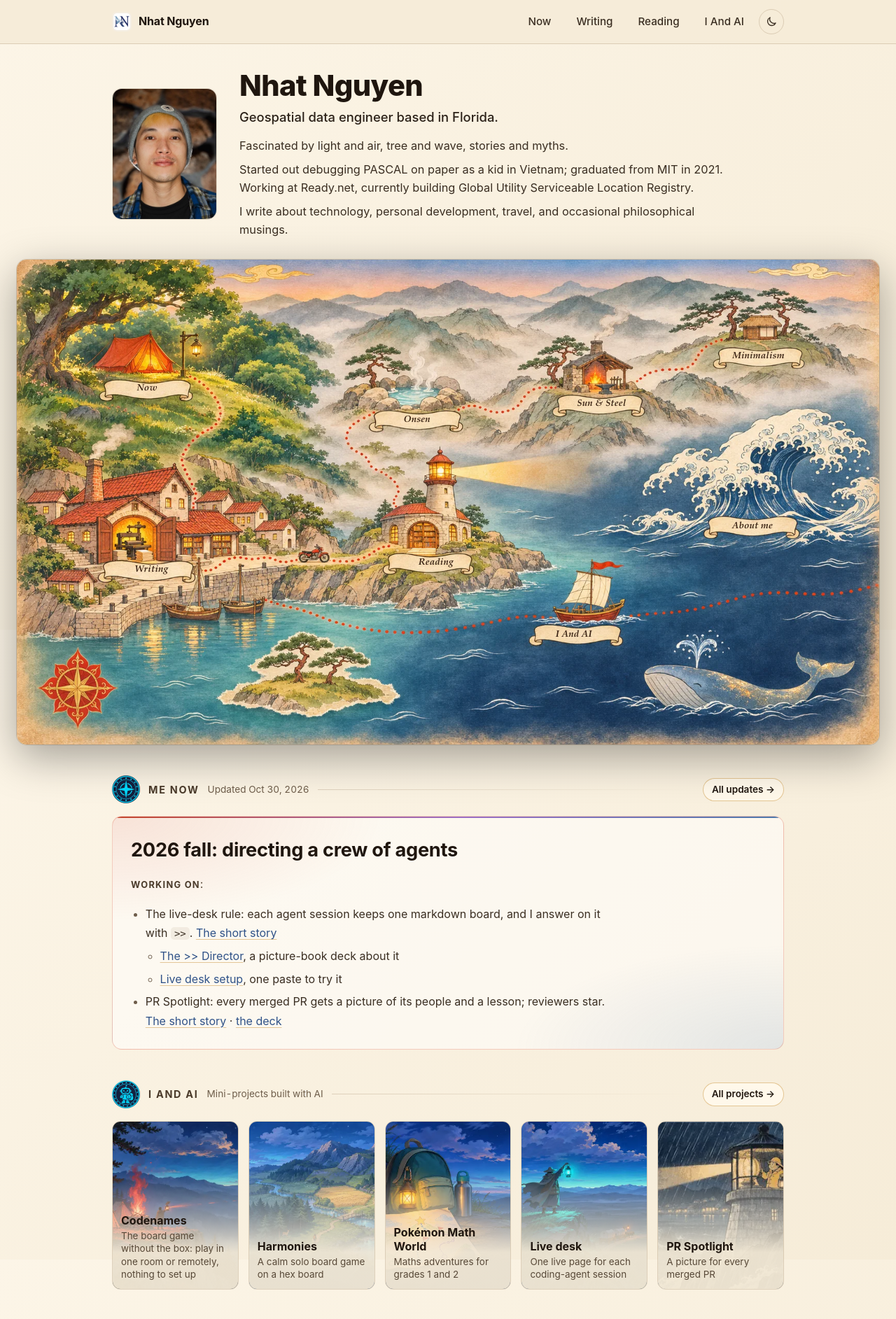
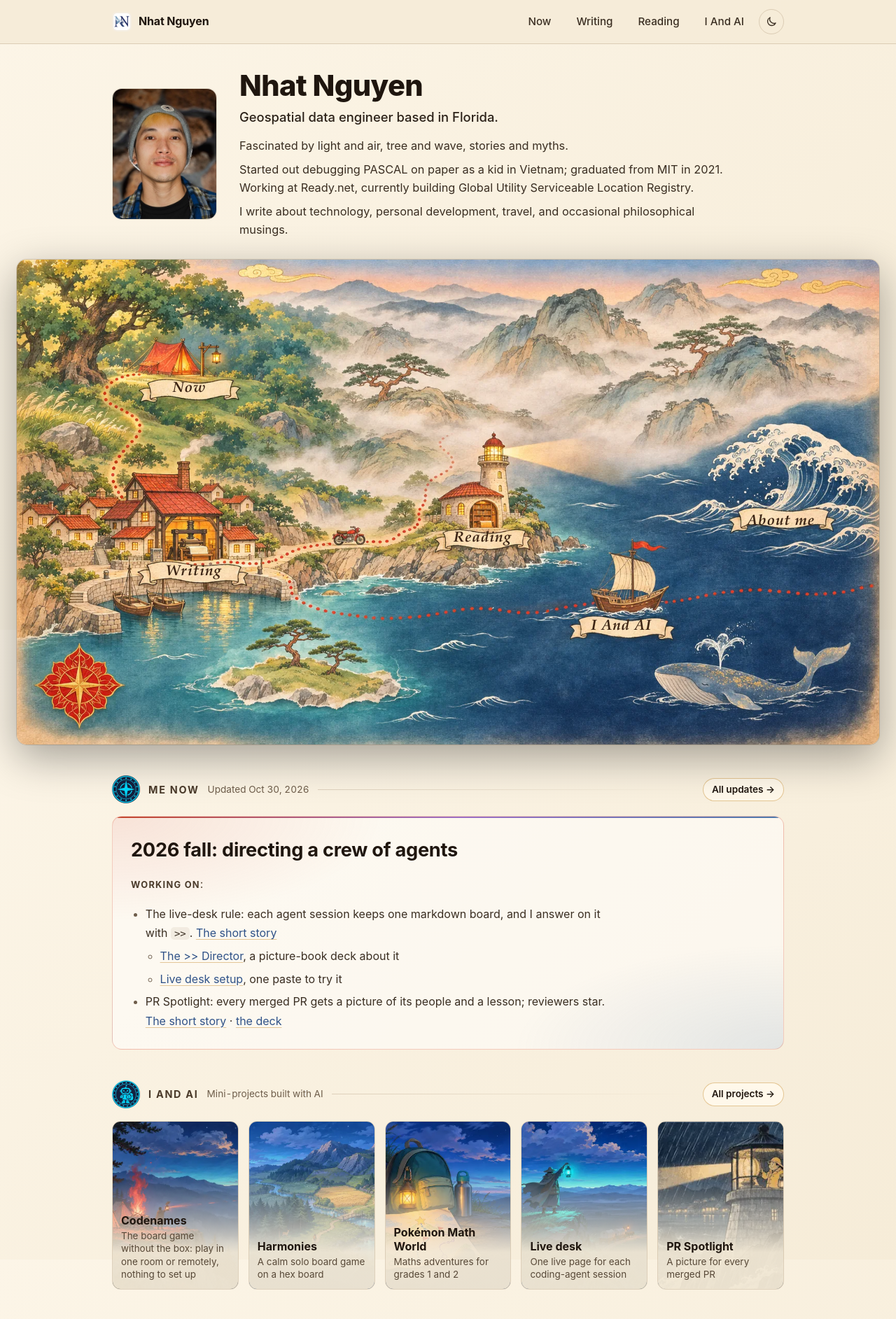
Before and after one commit to ngnnah/ngnnah.github.io, a Jekyll site: the page built from index.html, in a window 1280 px wide. Shown: the top 1885 px of the page at 70% size. Built offline with Jekyll 4.4.1, drawn with Linux system fonts in a browser that asks for light colours.

Commit message:
Home map v7: the map links the site's sections only (Now, Writing, Reading, About, I And AI), never single posts, and leaves its misty hills uncharted for a section to come; I And AI's map v7 too
Co-Authored-By: Claude Opus 5.5 <noreply@anthropic.com>

```diff
--- a/css/style.css
+++ b/css/style.css
@@ -261,6 +261,7 @@ html { overflow-x: clip; }
 }
 .pin:hover { color: #a3321f; text-decoration: underline; text-decoration-thickness: 1px; text-underline-offset: 3px; transform: translate(-50%, -54%) scale(1.08); }
 .pin:focus-visible { outline: 2px solid #a3321f; outline-offset: 2px; color: #a3321f; }
+.pin.region { width: 11.6%; font-size: clamp(13px, 1.7cqi, 24px); letter-spacing: 0.04em; }
 .map-hint { display: none; color: var(--mute); font-size: 0.85rem; margin-top: 8px; text-align: center; }
 
 /* --------------------------------------------------------------- top bar */
--- a/index.html
+++ b/index.html
@@ -20,25 +20,23 @@ layout: default
 </section>
 
 {%- comment -%}
-  The map: image-gen's site-map v6-home-regions (5/5). Each pin sits on one of
-  the picture's blank banners; --x and --y are the banner's centre as a share of
-  the picture, measured on the 1672 x 941 original. The sections below repeat
-  every link, for glancing and for screen readers.
+  The map: image-gen's site-map v7-home-sections. It is the site's navigation:
+  one banner per fixed section, never a single post, so new writing never needs
+  a new map; the misty hills are left uncharted for a section to come. Each pin
+  sits on a blank banner; --x and --y are the banner's centre as a share of the
+  picture, measured on the 1672 x 941 original.
 {%- endcomment %}
 <section class="atlas" aria-label="Map of this site">
   <div class="map-scroll">
     <div class="map">
       <img src="/images/art/map-home.webp" srcset="/images/art/map-home-960.webp 960w, /images/art/map-home.webp 1672w"
            sizes="(max-width: 760px) 900px, min(1400px, 100vw)" width="1672" height="941" fetchpriority="high"
-           alt="A painted map of a coast: a camp on a wooded ridge, a harbour town with a printing house, a lighthouse with a library, a hot spring, a forge and a hermitage in misty ink-painted hills, a great wave, and a ship sailing off toward another land">
-      <a class="pin" style="--x:15.1%;--y:26.8%" href="#now">Now</a>
-      <a class="pin" style="--x:15.6%;--y:64.2%" href="#writing">Writing</a>
-      <a class="pin" style="--x:48.6%;--y:62.7%" href="{{ '/reading/' | relative_url }}">Reading</a>
-      <a class="pin" style="--x:46.4%;--y:33.2%" href="{{ '/2025/04/07/onsen.html' | relative_url }}">Onsen</a>
-      <a class="pin" style="--x:67.8%;--y:30.0%" href="{{ '/2025/05/07/book-review-sun-and-steel.html' | relative_url }}">Sun &amp; Steel</a>
-      <a class="pin" style="--x:86.0%;--y:20.1%" href="{{ '/2025/03/02/digital-minimalism.html' | relative_url }}">Minimalism</a>
-      <a class="pin" style="--x:85.3%;--y:55.2%" href="#about">About me</a>
-      <a class="pin" style="--x:64.6%;--y:77.5%" href="{{ '/I-And-AI/' | relative_url }}">I And AI</a>
+           alt="A painted map of a coast: a camp on a wooded ridge, a harbour town with a printing house, a lighthouse with a library, misty uncharted hills, a great wave, and a ship sailing off toward another land">
+      <a class="pin region" style="--x:20.0%;--y:26.8%" href="#now">Now</a>
+      <a class="pin region" style="--x:20.5%;--y:64.5%" href="#writing">Writing</a>
+      <a class="pin region" style="--x:54.0%;--y:57.7%" href="#reading">Reading</a>
+      <a class="pin region" style="--x:88.6%;--y:54.2%" href="#about">About me</a>
+      <a class="pin region" style="--x:70.1%;--y:75.8%" href="#i-and-ai">I And AI</a>
     </div>
   </div>
   <p class="map-hint">Each place on the map is a link. Swipe to see the whole coast.</p>
```
Also changed, not shown: images/art/map-home-960.webp, images/art/map-home.webp, images/art/map-i-and-ai-960.webp, images/art/map-i-and-ai.webp.
